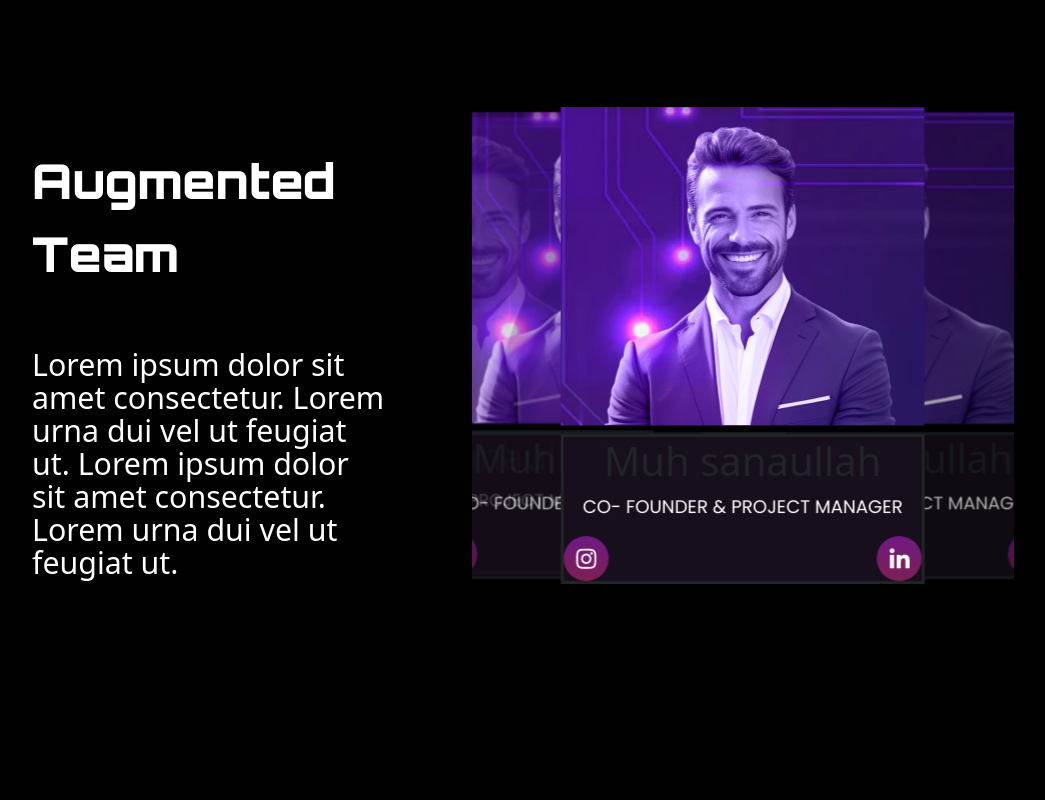
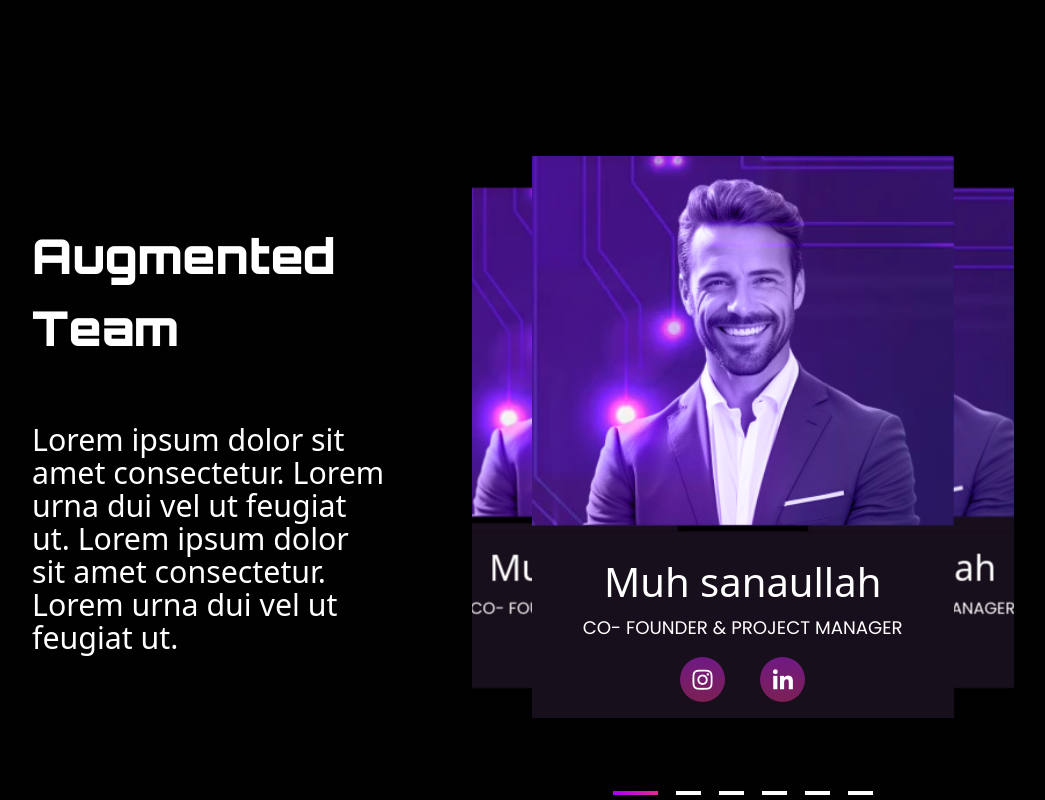
Before and after one commit to augmentedsolutions/augmentedsolWeb, a React (Vite) app: page / in a window 1280 px wide. Shown: the part 2400-3200 px from the top of the page, without its empty margins (78-1123 px from the left). Built offline with nearby package versions, Linux system fonts and the light colour scheme.

Commit message:
All components structure completed using html and css

```diff
--- a/src/components/HomeComponent/ClientHome/ClientCardThree.jsx
+++ b/src/components/HomeComponent/ClientHome/ClientCardThree.jsx
@@ -11,7 +11,7 @@ const ClientCardThree = () => {
         <div className="row">
           <div className="col-12">
             <div className="row">
-              <div className="col-lg-6 mt-3">
+              <div className="col-lg-10 mt-3">
                 <h1 className="heading_primary">
                   Explore product in new way
                   <img className="ms-5" src={ClientIcon} />
@@ -35,7 +35,7 @@ const ClientCardThree = () => {
                         style={{ height: "60px", width: "100%" }}
                         />
                         </div>
-                        <div className="col-5 text-start">
+                        <div className="col-4 text-start">
 
                       <Button name="Start" />
                         </div>
--- a/src/components/HomeComponent/ServicesHome/Carousel.css
+++ b/src/components/HomeComponent/ServicesHome/Carousel.css
@@ -17,12 +17,13 @@
   /* overflow: hidden; */
   height: auto !important;
   /* width: 300px !important; */
-  opacity: 0.7;
+  /* opacity: 0.9; */
+
+  transform: scale(1);
   transition: transform 0.1s ease-in-out;
-  transform: scale(1);
 }
 .swiper-slide-active{
-  opacity: 1;
+  opacity: 2;
 }
 
 /* Custom navigation buttons */
--- a/src/components/HomeComponent/TeamHome/TeamCard.jsx
+++ b/src/components/HomeComponent/TeamHome/TeamCard.jsx
@@ -26,19 +26,41 @@ const TeamCard = () => {
         >
           <img
             src={TeamImage}
-
+             width='auto'
+             height='370px'
           />
         </div>
-        <div className="col-12 backgorundTeamCard mt-2" style={{display:'flex',justifyContent:'center',flexDirection:'column',alignItems:'center'}} >
-           <h1 className="text_second text-center">
+        <div className="col-12 backgorundTeamCard my-3 py-3"  >
+          <div className="row">
+            <div className="col-12">
+
+           <h1 className="text_second  text-center" style={{color:'white'}}>
            Muh sanaullah
            </h1>
+            </div>
+          </div>
+
+          <div className="row">
+            <div className="col-12">
            <p className="text_paragraph_secondary text-center">
            CO- FOUNDER & PROJECT MANAGER
            </p>
-           <div style={{display:'flex',justifyContent:'space-between',alignItems:'center', width:'100%'}}>
+
+            </div>
+          </div>
+           <div className="row" style={{display:'flex',justifyContent:'center',alignItems:'center'}}>
+            <div className="col-4">
+              <div className="row " style={{display:'flex',justifyContent:'space-between',alignItems:'center'}}>
+              <div className="col-auto">
           <Logo logo={TeamLogo1} />
+
+</div>
+<div className="col-auto">
+
           <Logo logo={TeamLogo2} />
+            </div>
+              </div>
+            </div>
            </div>
         </div>
       </div>
--- a/src/components/HomeComponent/TeamHome/TeamCarousal.css
+++ b/src/components/HomeComponent/TeamHome/TeamCarousal.css
@@ -1,38 +1,31 @@
-.swiper-slide{
-  overflow: visible;
-  z-index: 0;
+.swiperTeam{
+  height: 700px;
 }
-.swiper-slide-active{
-  z-index: 12;
-}
-/* Style the pagination container */
 .swiper-pagination {
-  position: relative; /* Ensure it's positioned relative to its container */
-  bottom: -20px; /* Move pagination down */
+  position: absolute; /* Adjusted for better control */
+  bottom: -1px !important; /* Ensure visible on screen */
+  left: 0;
+  right: 0;
   display: flex;
   justify-content: center;
   align-items: center;
   gap: 10px;
-  margin-top: 20px;
+  z-index: 10; /* Ensure it's above other elements */
 }
 
-/* Style individual pagination bullets */
 .swiper-pagination .custom-pagination-bullet {
-
+  width: 25px;
+  height: 5px;
+  background-color: white;
   border-radius: 0px;
-  width: 25px;
-  height: 3px;
-  /* border: 5px solid; */
-  background-color: white;
-  /* border-width: 5px 0px 0px 0px; */
-  opacity: 1; /* Adjust opacity for visibility */
+  opacity: 1;
   transition: opacity 0.3s ease;
   cursor: pointer;
 }
 
 .swiper-pagination .swiper-pagination-bullet-active {
   background: linear-gradient(99.05deg, #A700F5 0.07%, #DF308D 106.32%);
-  opacity: 1; /* Fully visible for the active bullet */
   width: 45px;
-  height: 4px;
+  height: 5px;
+  opacity: 1;
 }
--- a/src/components/HomeComponent/TeamHome/TeamCarousal.jsx
+++ b/src/components/HomeComponent/TeamHome/TeamCarousal.jsx
@@ -13,39 +13,45 @@ import "./TeamCarousal.css";
 import TeamCard from "./TeamCard";
 
 const TeamCarousal = () => {
-  const images = [ServiceImage1, ServiceImage2, ServiceImage3, ServiceImage3];
+  const images = [
+    ServiceImage1,
+    ServiceImage2,
+    ServiceImage3,
+    ServiceImage3,
+    ServiceImage3,
+    ServiceImage3,
+  ];
 
   return (
     <div className="row">
-
       <Swiper
+       className="swiperTeam"
         modules={[Navigation, EffectCoverflow, Pagination]}
         effect="coverflow"
         loop={true}
         pagination={{
           clickable: true,
           renderBullet: (index, className) =>
-        `<span class="${className} custom-pagination-bullet"></span>`,
+            `<span class="${className} custom-pagination-bullet" aria-label="Slide ${index + 1}"></span>`,
         }}
         coverflowEffect={{
           rotate: 0,
           stretch: 0,
-      depth: 50,
+          depth: 400,
           modifier: 1,
           slideShadows: false,
         }}
-    spaceBetween={-130} // No space between slides
-    slidesPerView={3}
+        spaceBetween={-250}
+        slidesPerView={2}
         centeredSlides
         breakpoints={{
           768: {
-        slidesPerView: 3,
+            slidesPerView: 2,
           },
           576: {
             slidesPerView: 1,
           },
         }}
-    style={{width:'100%'}}
       >
         {images.map((image, index) => (
           <SwiperSlide key={index} className="custom-slide">
@@ -54,7 +60,6 @@ const TeamCarousal = () => {
         ))}
       </Swiper>
     </div>
-
   );
 };
 
--- a/src/components/HomeComponent/TeamHome/TeamHome.jsx
+++ b/src/components/HomeComponent/TeamHome/TeamHome.jsx
@@ -8,7 +8,7 @@ const TeamHome = () => {
       <div className="row  PaddingContainer">
         <div
           className="text-center text-lg-start MarginContainer col-lg-5 d-flex justify-content-center align-items-center"
-          style={{  }}
+          style={{ position:'relative' }}
         >
           <div className="row d-flex justify-content-start align-items-center">
             <div className="col-lg-10">
@@ -29,7 +29,7 @@ const TeamHome = () => {
             </div>
           </div>
         </div>
-        <div className="col-lg-6">
+        <div className="col-lg-6 " style={{}}>
          <TeamCarousal/>
         </div>
       </div>
--- a/src/components/PortfolioPage/PortfolioCarousel.css
+++ b/src/components/PortfolioPage/PortfolioCarousel.css
@@ -1,15 +1,14 @@
-/* .swiper-slide {
-    height: auto;
-    /* width: 00px !important; */
-    display: flex;
-    justify-content: center;
-    align-items: center;
-  }
+.swiper-slide-active .PortfolioCard {
+  background-color: rgb(0, 0, 0);
+}
+.swiper-slide-active .PortfolioOption {
+  color: white !important;
+}
 
+.swiper-slide-active .PortfolioText {
+  color: white !important;
+}
 
-
-  .swiper-slide-active .heading_tertiary,
-  .swiper-slide-active .text_seventh {
-    color: white;
-  }
-   */
+.PortfolioCard {
+  background-color: white;
+}
--- a/src/components/PortfolioPage/PortfolioCarousel.jsx
+++ b/src/components/PortfolioPage/PortfolioCarousel.jsx
@@ -15,15 +15,7 @@ import "swiper/css/effect-coverflow";
 
 const PortfolioCarousel = () => {
   const portfolioData = [
-    {
-      img: ServicesImage1,
-      text: "Instagram and Facebook Filters",
-      options: [
-        { option: "Augmented Reality" },
-        { option: "ARkit" },
-        { option: "ARCore" },
-      ],
-    },
+
     {
       img: ServicesImage2,
       text: "Snapchat Filters",
@@ -63,14 +55,24 @@ const PortfolioCarousel = () => {
       ],
     },
     {
-      img: ServicesImage5,
-      text: "Custom AR Experiences",
+      img: ServicesImage3,
+      text: "Interactive 3D Models",
       options: [
         { option: "Augmented Reality" },
         { option: "ARkit" },
         { option: "ARCore" },
       ],
     },
+    {
+      img: ServicesImage4,
+      text: "E-commerce AR Filters",
+      options: [
+        { option: "Augmented Reality" },
+        { option: "ARkit" },
+        { option: "ARCore" },
+      ],
+    },
+
   ];
 
   return (
@@ -81,12 +83,12 @@ const PortfolioCarousel = () => {
       coverflowEffect={{
         rotate: 0,
         stretch: 0, // Stretch the slides for better visibility
-        depth: 100, // Add depth to the slide stack
+        depth: 50, // Add depth to the slide stack
         modifier: 1,
         slideShadows: true,
       }}
       spaceBetween={5}
-      slidesPerView={4} // Show 3 slides: 1 active + 1 on each side
+      slidesPerView={4} // Show 4 slides: 1 active + 1 on each side
       centeredSlides
       loop
       autoplay={{
--- a/src/index.css
+++ b/src/index.css
@@ -344,6 +344,8 @@ body {
 .border_tabs_portfolio {
   border: 1px solid #DF308D;
   border-radius: 5px;
+  padding: 0px;
+  margin: 0px;
 }
 
 
@@ -488,8 +490,11 @@ background: linear-gradient(180deg, #AA14F0 -42.59%, rgba(0, 0, 0, 0) -42.59%, #
 }
 .backgorundTeamCard{
   background: rgba(24, 15, 28, 1);
-  border: 3.24px solid;
-/* border-image-source: linear-gradient(77.91deg, rgba(185, 54, 245, 0.1375) 1.95%, rgba(185, 54, 245, 0.11) 1.95%, rgba(170, 20, 240, 0.0825) 108.82%); */
+  border: 3.24px solid  rgba(36, 16, 46, 0.781));
+
+
+
+
 }
 .border_radius_two {
   border: var(--border_Radius_2_02);
--- a/src/pages/ContactPage.jsx
+++ b/src/pages/ContactPage.jsx
@@ -14,8 +14,8 @@ return(
              </div>
            </div>
 
-           <div className='row MarginContainer' style={{position:'relative',top:'-90px', display:'flex',justifyContent:'center',alignItems:'center'}} >
-             <div className='col-10 backgroundCOntactForm'>
+           <div className='row MarginContainer' style={{position:'relative',top:'-150px', display:'flex',justifyContent:'center',alignItems:'center',zIndex:'1'}} >
+             <div className='col-10 backgroundCOntactForm PaddingAllContainer'>
                  <ContactForm/>
              </div>
            </div>
```
Also changed, not shown: src/components/ContactComponent/ContactForm.jsx (+17 -18 lines), src/components/PortfolioPage/PortfolioCard.jsx (+9 -9 lines). Lines whose indentation alone changed are shown as unchanged.
